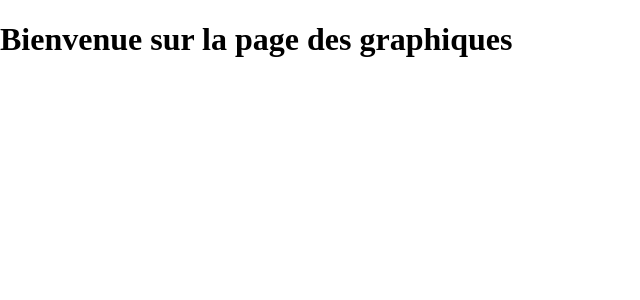
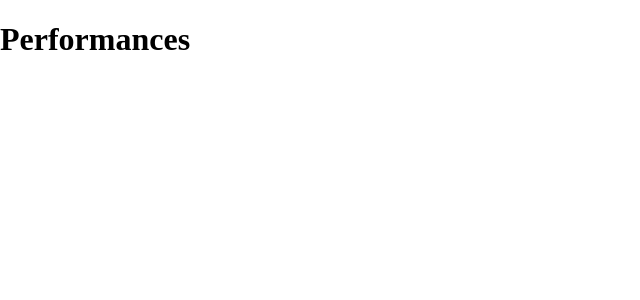
Before and after one commit to FaresBza/swimgoals_travail_bachelor, a Next.js app in the folder swimgoals_frontend/: page /charts in a window 1280 px wide. Shown: the top 300 px of the page, without its empty margins (0-640 px from the left). Built offline with nearby package versions, Linux system fonts and the light colour scheme.

Commit message:
Change the title of the charts page to "Performance"

```diff
--- a/swimgoals_frontend/src/app/charts/page.tsx
+++ b/swimgoals_frontend/src/app/charts/page.tsx
@@ -2,7 +2,9 @@
 
 const Chart = () => {
     return (
-        <h1>Bienvenue sur la page des graphiques</h1>
+        <div className="container blur">
+            <h1>Performances</h1>
+        </div>
     )
 }
 
```
